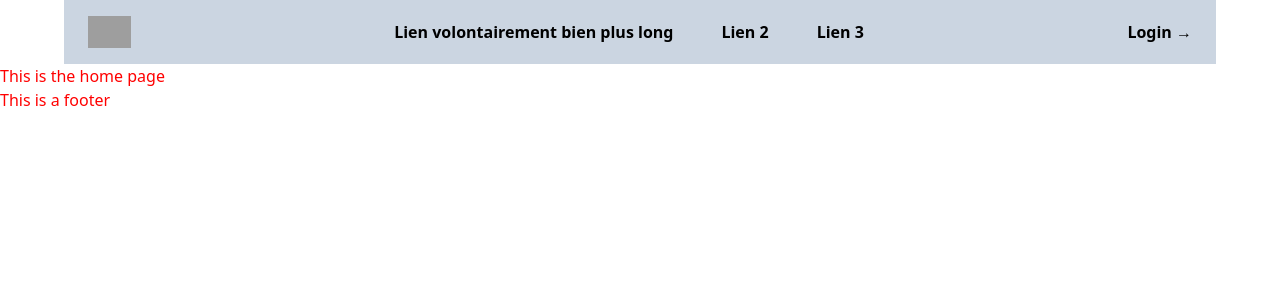
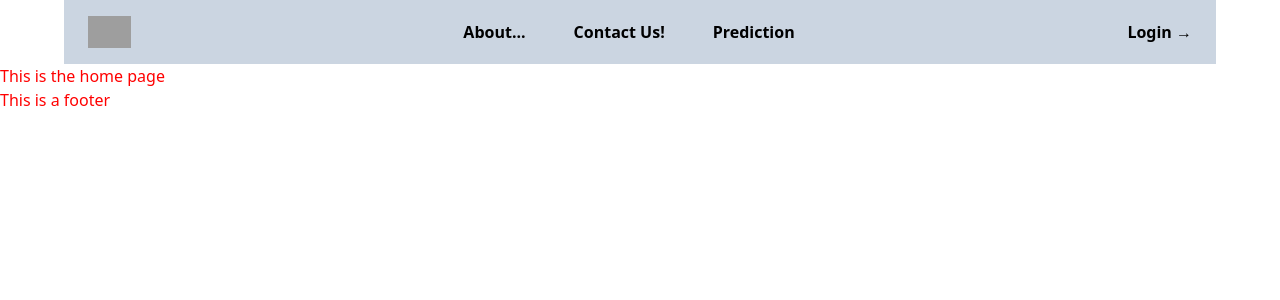
Before and after one commit to GMartin-Data/django_source, a Django app: page / in a window 1280 px wide. Shown: the top 300 px of the page. Run offline with Django 4.2, Linux system fonts and the light colour scheme; some libraries are stand-ins or nearby versions; grey boxes are pictures that could not be loaded.

Commit message:
Implement context processors to synchronize links on navbar and menu

```diff
--- /dev/null
+++ b/main/context_processors.py
@@ -0,0 +1,6 @@
+def global_context(request):
+    return {
+        "Link1": "About...",
+        "Link2": "Contact Us!",
+        "Link3": "Prediction"
+    }
--- a/project/settings/base.py
+++ b/project/settings/base.py
@@ -67,6 +67,7 @@ TEMPLATES = [
                 'django.template.context_processors.request',
                 'django.contrib.auth.context_processors.auth',
                 'django.contrib.messages.context_processors.messages',
+                'main.context_processors.global_context'
             ],
         },
     },
--- a/templates/includes/header.html
+++ b/templates/includes/header.html
@@ -4,9 +4,9 @@
     <nav class='hidden md:flex justify-between items-center max-w-6xl mx-auto px-6 h-16 font-semibold text-base bg-slate-300'>
         <img class="h-8" src="https://tailwindui.com/img/logos/mark.svg?color=indigo&shade=600" alt="Tailwind's Logo">
         <div class="flex gap-x-4 lg:gap-x-12">
-            <a href="">Lien volontairement bien plus long</a>
-            <a href="">Lien 2</a>
-            <a href="">Lien 3</a>
+            <a href="">{{ Link1 }}</a>
+            <a href="">{{ Link2 }}</a>
+            <a href="">{{ Link3 }}</a>
         </div>
         <a href="">Login &#8594;</a>
     </nav>
@@ -20,9 +20,9 @@
     </div>
     <!-- Menu -->
     <div id="menu" class='hidden flex flex-col absolute top-0 w-full text-center z-20 gap-4 py-5 bg-slate-300'>
-        <a href=''>Ceci est un lien plus long</a>
-        <a href=''>Lien 2</a>
-        <a href=''>Lien 3</a>
+        <a href=''>{{ Link1 }}</a>
+        <a href=''>{{ Link2 }}</a>
+        <a href=''>{{ Link3 }}</a>
         <a href=''>Login &#8594;</a>
     </div>
 
```
